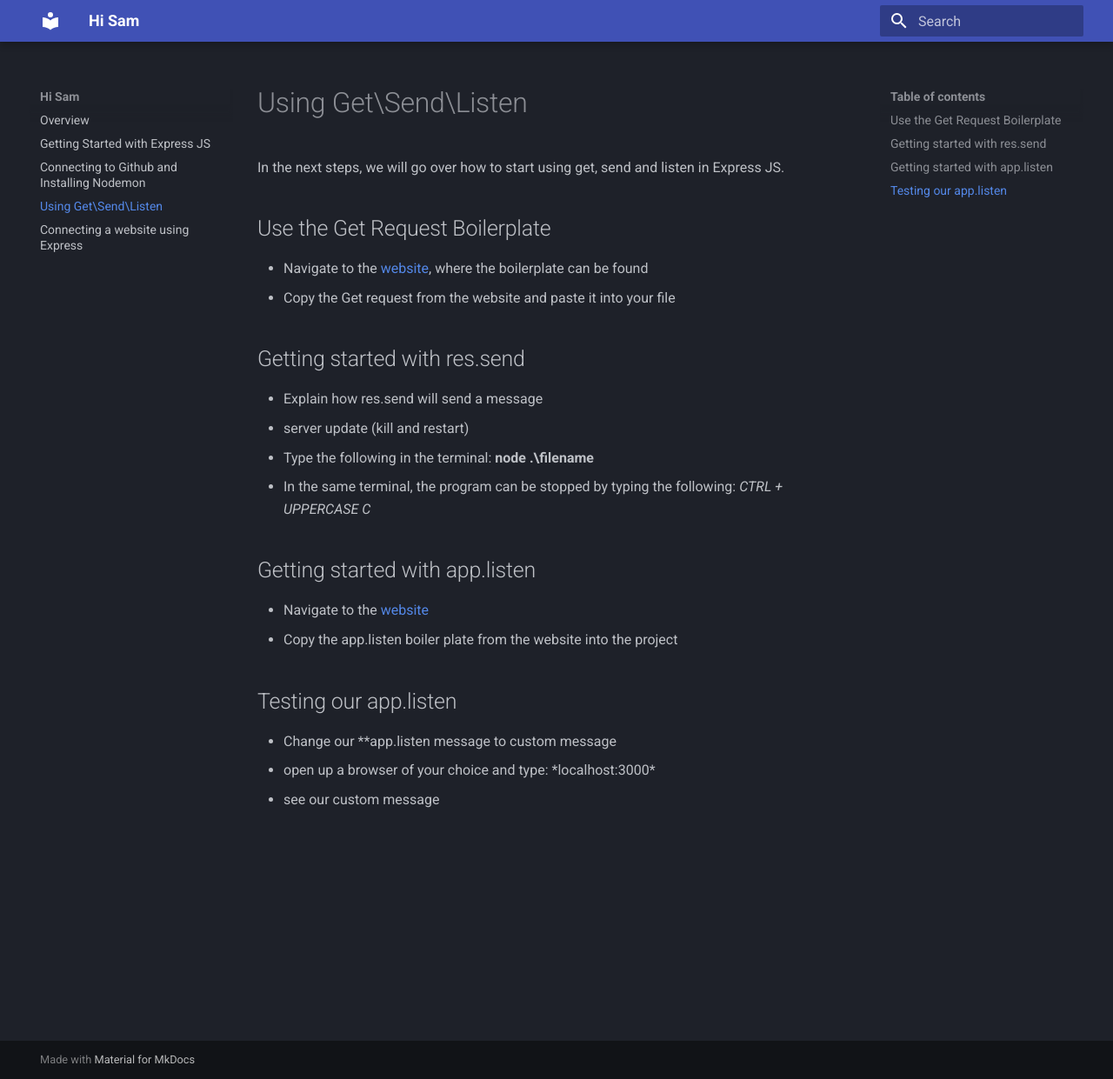
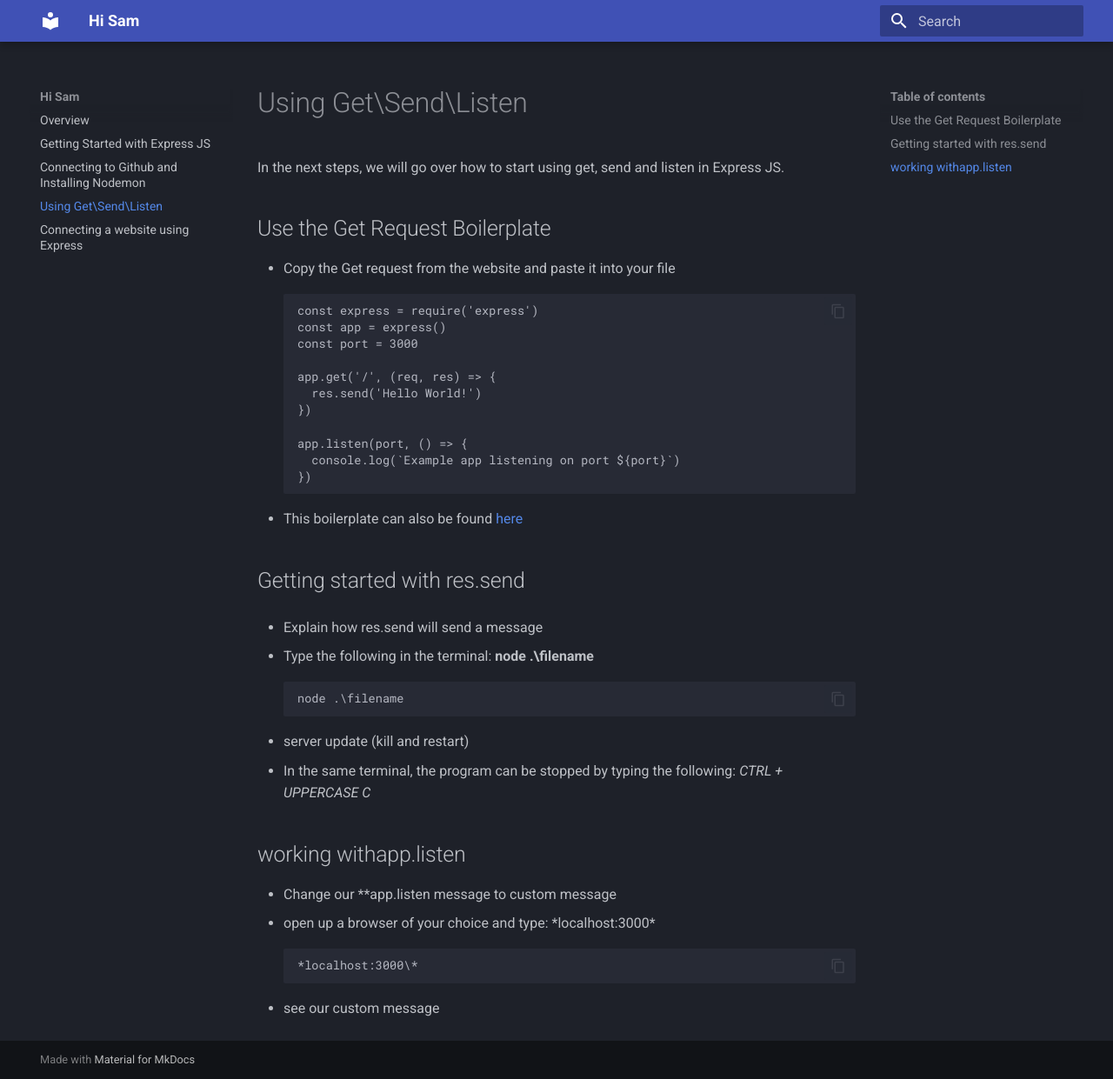
Before and after one commit to NBSutton98/COM-Documentation, an MkDocs documentation site: the page built from docs/task3.md, in a window 1280 px wide and 1241 px high. Shown: the whole window at 87% size. Built offline with MkDocs 1.6.1 and Material for MkDocs 9.7.7, drawn with Linux system fonts in a browser that asks for light colours.

Commit message:
Update task3.md

````diff
--- a/docs/task3.md
+++ b/docs/task3.md
@@ -3,20 +3,37 @@
 In the next steps, we will go over how to start using get, send and listen in Express JS.
 
 ## Use the Get Request Boilerplate
-- Navigate to the [website](https://expressjs.com/en/starter/hello-world.html), where the boilerplate can be found
 - Copy the Get request from the website and paste it into your file
+```
+const express = require('express')
+const app = express()
+const port = 3000
+
+app.get('/', (req, res) => {
+  res.send('Hello World!')
+})
+
+app.listen(port, () => {
+  console.log(`Example app listening on port ${port}`)
+})
+```
+- This boilerplate can also be found [here](https://expressjs.com/en/starter/hello-world.html)
 
 ## Getting started with res.send
 - Explain how res.send will send a message
+
+- Type the following in the terminal: **node .\filename**
+```
+node .\filename
+```
 - server update (kill and restart)
-- Type the following in the terminal: **node .\filename**
 - In the same terminal, the program can be stopped by typing the following: *CTRL + UPPERCASE C*
 
-## Getting started with app.listen
-- Navigate to the [website](https://expressjs.com/en/starter/hello-world.html)
-- Copy the app.listen boiler plate from the website into the project
 
-## Testing our app.listen
+## working withapp.listen
 - Change our **app.listen message to custom message
 - open up a browser of your choice and type: *localhost:3000\*
+```
+*localhost:3000\*
+```
 - see our custom message
````
